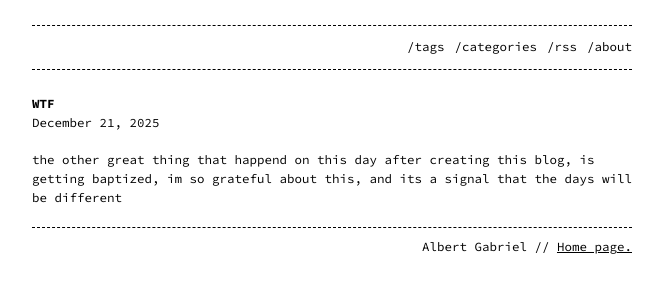
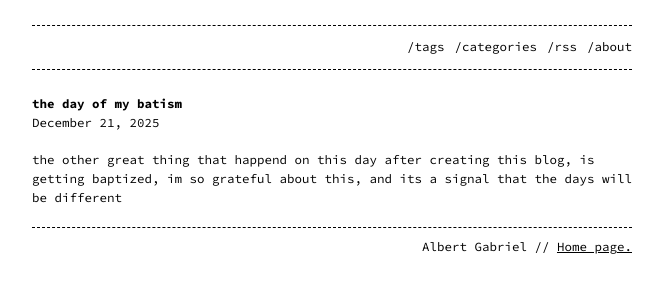
Before and after one commit to albertgabe/Albertgabe.github.io, a Jekyll site: the page built from _posts/2025-12-21-the day of my batism.md, in a window 1280 px wide. Shown: the top 300 px of the page, without its empty margins (308-971 px from the left). Built offline with Jekyll 4.4.1, drawn with Linux system fonts in a browser that asks for light colours.

Commit message:
Update 2025-12-21-the day of my batism.md

```diff
--- a/_posts/2025-12-21-the day of my batism.md
+++ b/_posts/2025-12-21-the day of my batism.md
@@ -1,6 +1,6 @@
 ---
 layout: post
-title: WTF
+title: the day of my batism
 date: 2025-12-21 22:52:00 +0800
 category: Gratitude
 tags: Gratitude
```
